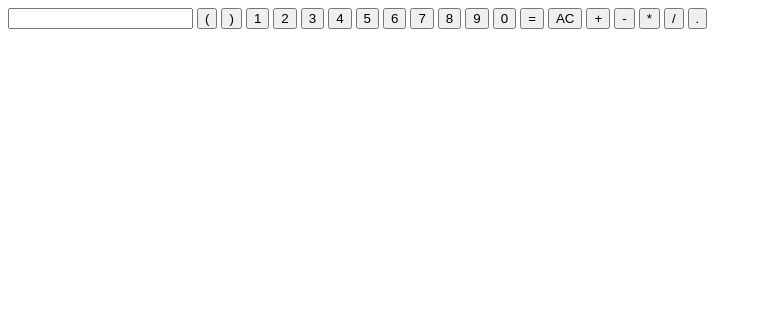
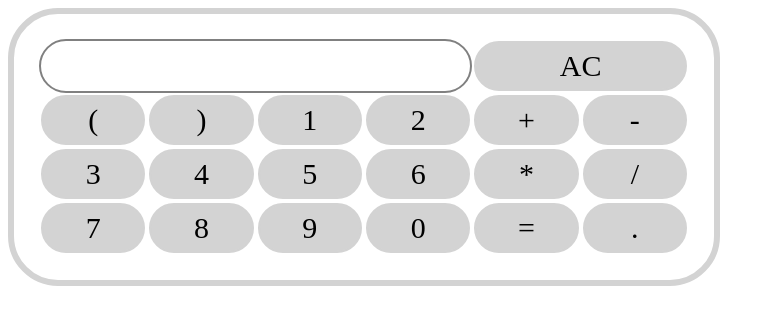
Before and after one commit to Sam562retro/calculator, a plain HTML site: page index.html in a window 1280 px wide. Shown: the whole page, without its empty margins (0-775 px from the left). Drawn offline with Linux system fonts and the light colour scheme.

Commit message:
Update index.html

```diff
--- a/index.html
+++ b/index.html
@@ -4,7 +4,104 @@
   <head>
     <meta charset="utf-8">
     <meta name="viewport" content="width=device-width">
-    <link href="style.css" type="stylesheet">
+    <style>
+	    body{
+              text-align: center;
+          }
+          .grid-container {
+              border: solid 6px lightGrey;
+              padding: 25px;
+              border-radius: 50px;
+              width: 650px;
+              display: grid;
+              grid-template-columns: 1fr 1fr 1fr 1fr 1fr 1fr;
+              grid-template-rows:1fr 1fr 1fr 1fr;
+              grid-template-areas:
+                      "t t t t c c"
+                      "brack1 brack2 one two plus min"
+                      "three four five six mul div"
+                      "seven eight nine zero equal p"
+          ;
+          }
+          .btn{
+              background-color: lightgray;
+              border: solid 2px lightgray;
+              margin: 2px;
+              border-radius: 50px;
+              height: 50px;
+              font: 30px "Myanmar Text";
+          }
+          .btn:hover{
+              cursor: pointer;
+              background-color: grey;
+          }
+          #brack1{
+              grid-area: brack1;
+          }
+          #brack2{
+              grid-area: brack2;
+          }
+          #one{
+              grid-area: one;
+          }
+          #two{
+              grid-area: two;
+          }
+          #three{
+              grid-area: three;
+          }
+          #four{
+              grid-area: four;
+          }
+          #five{
+              grid-area: five;
+          }
+          #six{
+              grid-area: six;
+          }
+          #seven{
+              grid-area: seven;
+          }
+          #eight{
+              grid-area: eight;
+          }
+          #nine{
+              grid-area: nine;
+          }
+          #zero{
+              grid-area: zero;
+          }
+          #equalTwo{
+              grid-area: equal;
+          }
+          #plus{
+              grid-area: plus;
+          }
+          #minus{
+              grid-area: min;
+          }
+          #mul{
+              grid-area: mul;
+          }
+          #div{
+              grid-area: div;
+          }
+          #point{
+              grid-area: p;
+          }
+          #textHolder{
+              grid-area: t;
+              border: solid 2px grey;
+              border-radius: 50px;
+              font: 25px "Myanmar Text";
+          }
+          #clear{
+              grid-area: c;
+          }
+          *{
+              outline: none;
+          }
+	  </style>
     </head>
     <body>
 	    <script>
```
